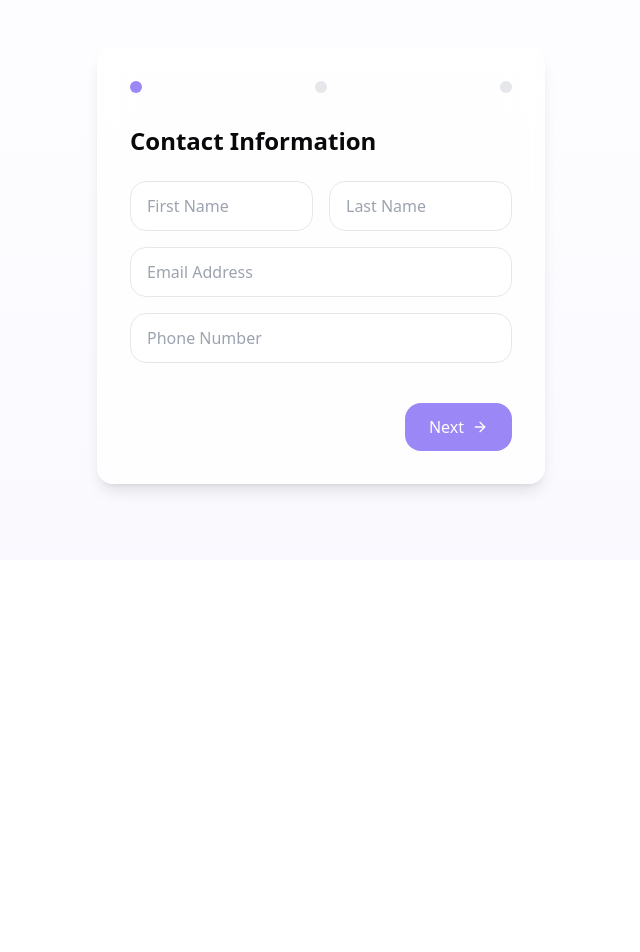
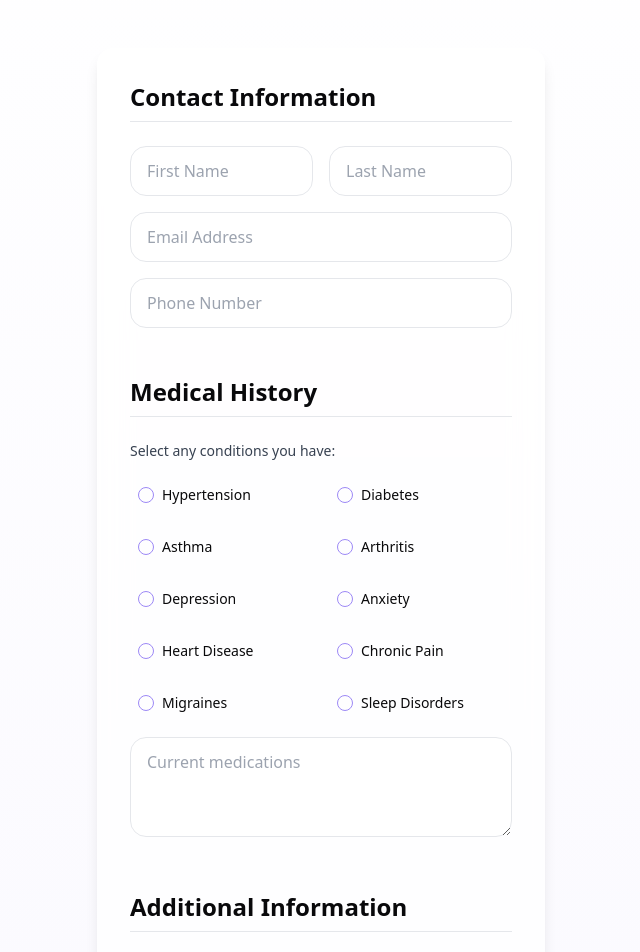
Before and after one commit to iRodBot/healthy-connectory, a React (Vite) app: page / in a window 1280 px wide. Shown: the part 240-1192 px from the top of the page, without its empty margins (319-959 px from the left). Before the commit the page ends 800 px from the top, so only its background shows below. Built offline with nearby package versions, Linux system fonts and the light colour scheme.

Commit message:
Refactor: Display all content on single page
The application has been updated to display all content on a single, scrollable page.  This removes the multi-step form structure.

```diff
--- a/src/components/forms/AdditionalInfoForm.tsx
+++ b/src/components/forms/AdditionalInfoForm.tsx
@@ -10,11 +10,11 @@ interface AdditionalInfoFormProps {
 export const AdditionalInfoForm = ({ formData, handleInputChange }: AdditionalInfoFormProps) => {
   return (
     <motion.div
-      initial={{ x: 20, opacity: 0 }}
-      animate={{ x: 0, opacity: 1 }}
+      initial={{ opacity: 0 }}
+      animate={{ opacity: 1 }}
       className="space-y-4"
     >
-      <h2 className="text-2xl font-semibold mb-6">Additional Information</h2>
+      <h2 className="text-2xl font-semibold mb-6 pb-2 border-b border-gray-200">Additional Information</h2>
       <textarea
         name="allergies"
         placeholder="Please list any allergies"
--- a/src/components/forms/ContactForm.tsx
+++ b/src/components/forms/ContactForm.tsx
@@ -10,11 +10,11 @@ interface ContactFormProps {
 export const ContactForm = ({ formData, handleInputChange }: ContactFormProps) => {
   return (
     <motion.div
-      initial={{ x: 20, opacity: 0 }}
-      animate={{ x: 0, opacity: 1 }}
+      initial={{ opacity: 0 }}
+      animate={{ opacity: 1 }}
       className="space-y-4"
     >
-      <h2 className="text-2xl font-semibold mb-6">Contact Information</h2>
+      <h2 className="text-2xl font-semibold mb-6 pb-2 border-b border-gray-200">Contact Information</h2>
       <div className="grid grid-cols-2 gap-4">
         <input
           type="text"
--- a/src/components/forms/MedicalHistoryForm.tsx
+++ b/src/components/forms/MedicalHistoryForm.tsx
@@ -16,11 +16,11 @@ export const MedicalHistoryForm = ({
 }: MedicalHistoryFormProps) => {
   return (
     <motion.div
-      initial={{ x: 20, opacity: 0 }}
-      animate={{ x: 0, opacity: 1 }}
+      initial={{ opacity: 0 }}
+      animate={{ opacity: 1 }}
       className="space-y-4"
     >
-      <h2 className="text-2xl font-semibold mb-6">Medical History</h2>
+      <h2 className="text-2xl font-semibold mb-6 pb-2 border-b border-gray-200">Medical History</h2>
       <div className="space-y-4">
         <label className="text-sm font-medium text-gray-700 mb-2 block">
           Select any conditions you have:
--- a/src/pages/Index.tsx
+++ b/src/pages/Index.tsx
@@ -2,14 +2,13 @@
 import { useState } from "react";
 import { motion } from "framer-motion";
 import { useToast } from "@/hooks/use-toast";
-import { Heart, ArrowRight, CheckCircle } from "lucide-react";
+import { Heart, CheckCircle } from "lucide-react";
 import { ContactForm } from "@/components/forms/ContactForm";
 import { MedicalHistoryForm } from "@/components/forms/MedicalHistoryForm";
 import { AdditionalInfoForm } from "@/components/forms/AdditionalInfoForm";
 import { FormData, initialFormData } from "@/types/form";
 
 const Index = () => {
-  const [step, setStep] = useState(1);
   const [formData, setFormData] = useState<FormData>(initialFormData);
   const { toast } = useToast();
 
@@ -34,8 +33,10 @@ const Index = () => {
     });
   };
 
-  const handleNext = () => {
-    if (step === 1 && (!formData.firstName || !formData.lastName || !formData.email || !formData.phone)) {
+  const handleSubmit = (e: React.FormEvent) => {
+    e.preventDefault();
+
+    if (!formData.firstName || !formData.lastName || !formData.email || !formData.phone) {
       toast({
         title: "Please fill in all fields",
         description: "All contact information is required",
@@ -43,11 +44,7 @@ const Index = () => {
       });
       return;
     }
-    if (step < 3) setStep((prev) => prev + 1);
-  };
 
-  const handleSubmit = (e: React.FormEvent) => {
-    e.preventDefault();
     toast({
       title: "Success!",
       description: "Your information has been submitted successfully.",
@@ -58,7 +55,6 @@ const Index = () => {
       ),
     });
     setFormData(initialFormData);
-    setStep(1);
   };
 
   return (
@@ -85,49 +81,19 @@ const Index = () => {
           transition={{ delay: 0.2 }}
           className="form-container"
         >
-          <div className="flex justify-between mb-8">
-            {[1, 2, 3].map((num) => (
-              <div
-                key={num}
-                className={`h-3 w-3 rounded-full ${
-                  num <= step ? "bg-primary" : "bg-gray-200"
-                } transition-all duration-300`}
-              />
-            ))}
-          </div>
-
-          <form onSubmit={handleSubmit} className="space-y-6">
-            {step === 1 && (
+          <form onSubmit={handleSubmit} className="space-y-12">
             <ContactForm formData={formData} handleInputChange={handleInputChange} />
-            )}
-
-            {step === 2 && (
             <MedicalHistoryForm
               formData={formData}
               handleInputChange={handleInputChange}
               handleConditionToggle={handleConditionToggle}
             />
-            )}
-
-            {step === 3 && (
             <AdditionalInfoForm formData={formData} handleInputChange={handleInputChange} />
-            )}
 
             <div className="flex justify-end pt-4">
-              {step < 3 ? (
-                <button
-                  type="button"
-                  onClick={handleNext}
-                  className="btn-primary flex items-center"
-                >
-                  Next
-                  <ArrowRight className="ml-2 h-4 w-4" />
-                </button>
-              ) : (
               <button type="submit" className="btn-primary">
                 Submit
               </button>
-              )}
             </div>
           </form>
         </motion.div>
```
Lines whose indentation alone changed are shown as unchanged.
